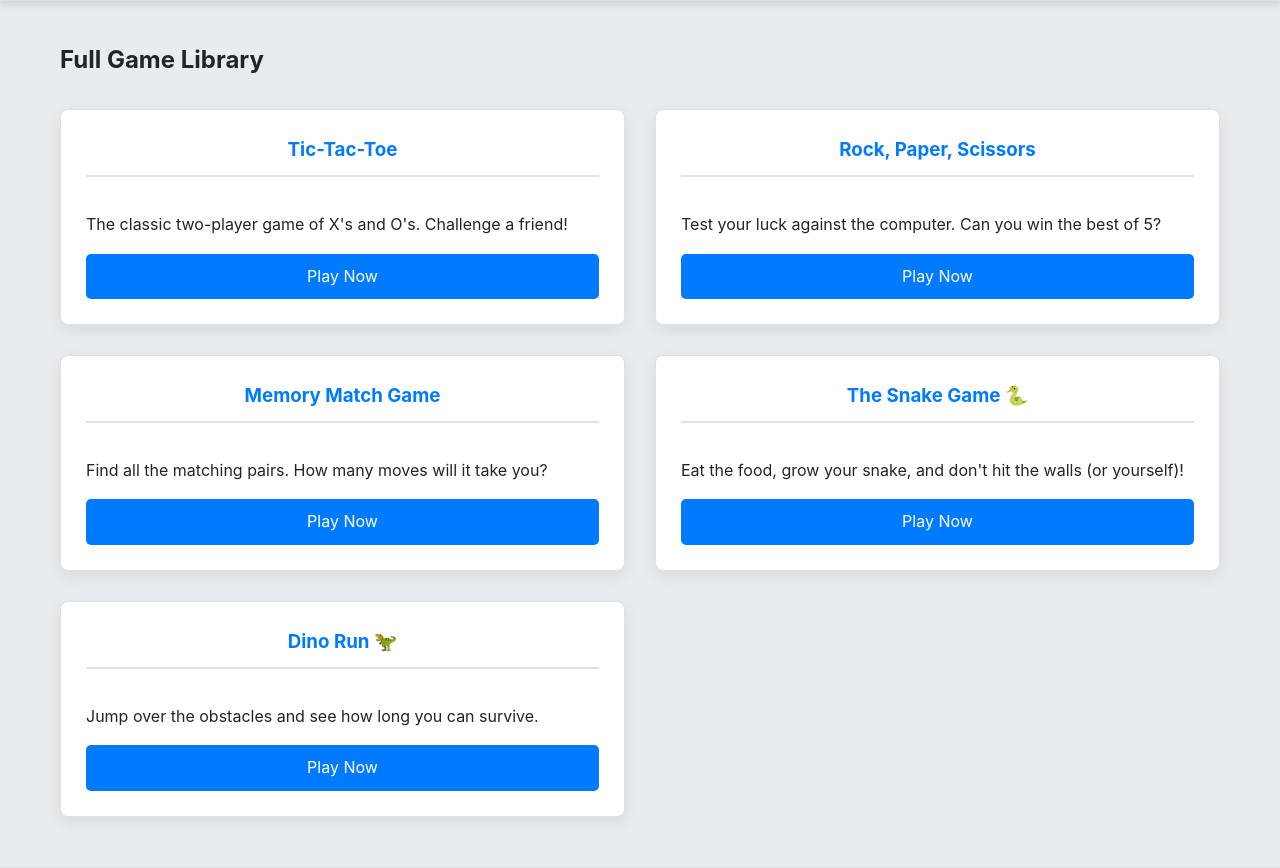
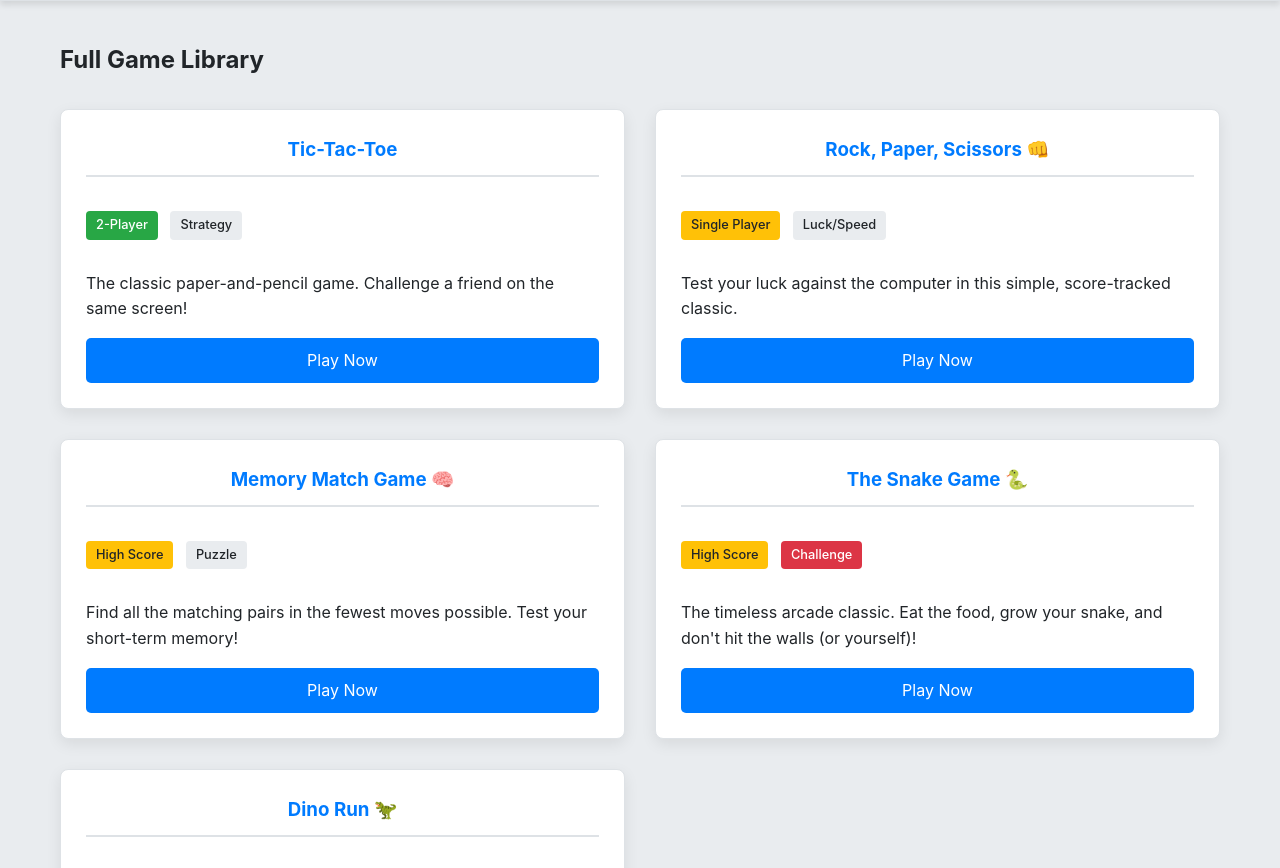
Before and after one commit to adityamullapudi05-cloud/simple-games-website, a plain HTML site: page home.html in a window 1280 px wide. Shown: the part 77-945 px from the top of the page. Drawn offline with Linux system fonts and the light colour scheme.

Commit message:
Update home.html

```diff
--- a/home.html
+++ b/home.html
@@ -30,35 +30,55 @@
             <!-- Card 1: Tic-Tac-Toe -->
             <div class="game-card">
                 <h3>Tic-Tac-Toe</h3>
-                <p>The classic two-player game of X's and O's. Challenge a friend!</p>
+                <div class="game-tag-container">
+                    <span class="game-tag tag-multi">2-Player</span>
+                    <span class="game-tag">Strategy</span>
+                </div>
+                <p>The classic paper-and-pencil game. Challenge a friend on the same screen!</p>
                 <a href="tictactoe.html" class="btn btn-play">Play Now</a>
             </div>
 
             <!-- Card 2: Rock, Paper, Scissors -->
             <div class="game-card">
-                <h3>Rock, Paper, Scissors</h3>
-                <p>Test your luck against the computer. Can you win the best of 5?</p>
+                <h3>Rock, Paper, Scissors 👊</h3>
+                <div class="game-tag-container">
+                    <span class="game-tag tag-single">Single Player</span>
+                    <span class="game-tag">Luck/Speed</span>
+                </div>
+                <p>Test your luck against the computer in this simple, score-tracked classic.</p>
                 <a href="rps.html" class="btn btn-play">Play Now</a>
             </div>
 
             <!-- Card 3: Memory Match -->
             <div class="game-card">
-                <h3>Memory Match Game</h3>
-                <p>Find all the matching pairs. How many moves will it take you?</p>
+                <h3>Memory Match Game 🧠</h3>
+                <div class="game-tag-container">
+                    <span class="game-tag tag-single">High Score</span>
+                    <span class="game-tag">Puzzle</span>
+                </div>
+                <p>Find all the matching pairs in the fewest moves possible. Test your short-term memory!</p>
                 <a href="memory.html" class="btn btn-play">Play Now</a>
             </div>
 
             <!-- Card 4: Snake Game -->
             <div class="game-card">
                 <h3>The Snake Game 🐍</h3>
-                <p>Eat the food, grow your snake, and don't hit the walls (or yourself)!</p>
+                <div class="game-tag-container">
+                    <span class="game-tag tag-single">High Score</span>
+                    <span class="game-tag tag-challenge">Challenge</span>
+                </div>
+                <p>The timeless arcade classic. Eat the food, grow your snake, and don't hit the walls (or yourself)!</p>
                 <a href="snake.html" class="btn btn-play">Play Now</a>
             </div>
 
             <!-- Card 5: Dino Run -->
             <div class="game-card">
                 <h3>Dino Run 🦖</h3>
-                <p>Jump over the obstacles and see how long you can survive.</p>
+                <div class="game-tag-container">
+                    <span class="game-tag tag-single">High Score</span>
+                    <span class="game-tag tag-challenge">Speed/Reflexes</span>
+                </div>
+                <p>Jump over the obstacles and see how long you can survive in this prehistoric dash. Now with pixel art!</p>
                 <a href="dino.html" class="btn btn-play">Play Now</a>
             </div>
 
```
